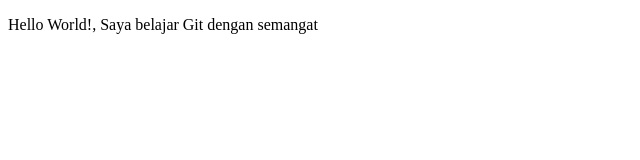
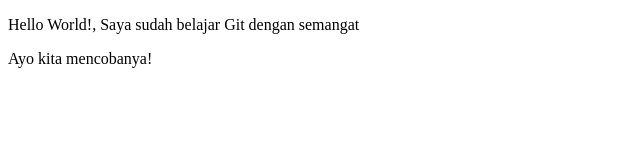
Before and after one commit to Wabi-Teknologi/Latihan-1, a plain HTML site: page index.html in a window 1280 px wide. Shown: the whole page, without its empty margins (0-640 px from the left). Drawn offline with Linux system fonts and the light colour scheme.

Commit message:
ayo kita mencobanya!

```diff
--- a/index.html
+++ b/index.html
@@ -6,6 +6,7 @@
     <title>Belajar Git - Latihan 1</title>
 </head>
 <body>
-    <p>Hello World!, Saya belajar Git dengan semangat</p>
+    <p>Hello World!, Saya sudah belajar Git dengan semangat</p>
+    <p>Ayo kita mencobanya!</p>
 </body>
 </html>
```
